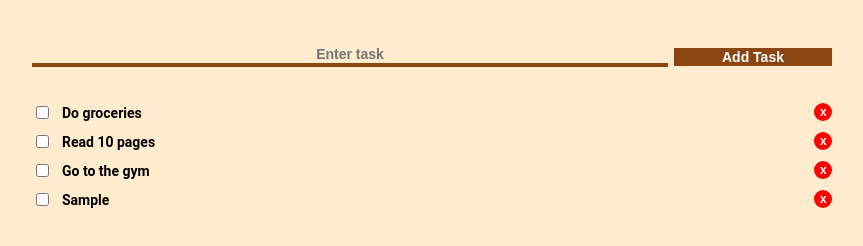
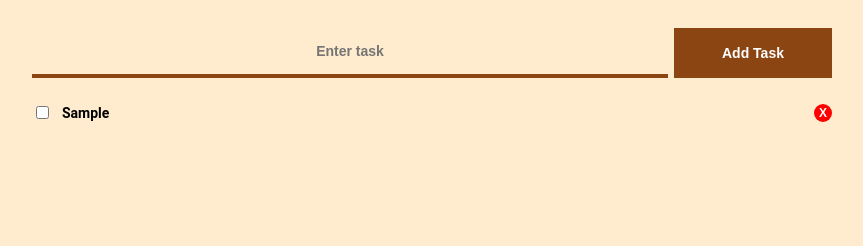
Before and after one commit to JuniorBrPr/ToDoList, a plain HTML site: page index.html in a window 1280 px wide. Both pictures are taken after typing "Sample" into the empty fields and a click on the button "Add Task". Shown: the part 86-332 px from the top of the page, without its empty margins (208-1071 px from the left). Drawn offline with Linux system fonts and the light colour scheme.

Commit message:
Final stage

```diff
--- a/app.js
+++ b/app.js
@@ -1,34 +1,49 @@
-const taskValue = document.getElementById("input-task");
+const newTaskText = document.getElementById("input-task");
 const taskList = document.getElementById("task-list");
 const addTaskBtn = document.getElementById("add-task-button");
+let taskListArray = [];
 
 addTaskBtn.addEventListener("click", addTask);
-loadCheckboxes();
+document.addEventListener("DOMContentLoaded", loadTaskList);
+document.addEventListener("DOMContentLoaded", saveTasks);
 
-function loadCheckboxes() {
-    document.querySelectorAll(".completed-check").forEach((checkbox) => {
-        checkbox.addEventListener("click", taskCompleted);
-    });
+function loadTaskList() {
+    taskListArray = JSON.parse(localStorage.getItem("tasks"));
+    if (taskListArray !== null) {
+        taskListArray.forEach((task) => {
+            createTask(task.text, task.completed);
+        });
+    } else {
+        taskListArray = [];
+    }
 }
 
 function addTask() {
-    const taskLi = createTask();
-    taskList.appendChild(taskLi);
-    taskValue.value = "";
+    createTask(newTaskText.value, false);
+    taskListArray.push(
+        {
+            text: newTaskText.value,
+            completed: false
+        }
+    );
+    newTaskText.value = "";
+    saveTasks();
 }
 
-function createTask() {
+function createTask(taskText, completed) {
     const checkbox = document.createElement("input");
     checkbox.className = "completed-check"
     checkbox.type = "checkbox";
     checkbox.name = "completed";
     checkbox.value = "completed";
+    checkbox.checked = completed;
+
     checkbox.addEventListener("click", taskCompleted);
     const text = document.createElement("span");
-    text.innerText = taskValue.value;
+    text.innerText = taskText;
     text.className = "task";
     const deleteBtn = document.createElement("button");
-    deleteBtn.innerText = "x";
+    deleteBtn.innerText = "X";
     deleteBtn.className = "delete-btn";
     deleteBtn.type = "button";
     deleteBtn.name = "delete";
@@ -39,7 +54,10 @@ function createTask() {
     li.appendChild(checkbox);
     li.appendChild(text);
     li.appendChild(deleteBtn);
-    return li;
+    if (completed) {
+        checkbox.parentNode.querySelector(".task").classList.add("completed");
+    }
+    taskList.appendChild(li);
 }
 
 function taskCompleted() {
@@ -49,8 +67,23 @@ function taskCompleted() {
     } else {
         task.classList.remove("completed");
     }
+    setTaskStatus(task.innerText)
+}
+
+function setTaskStatus(taskText) {
+    const index = taskListArray.findIndex((task) => task.text === taskText);
+    taskListArray[index].completed = !taskListArray[index].completed;
+    saveTasks()
 }
 
 function deleteTask() {
     this.parentNode.remove();
+    delete taskListArray[taskListArray.findIndex(
+        (task) => task.text === this.parentNode.querySelector(".task").innerText)
+        ];
+    saveTasks();
 }
+
+function saveTasks() {
+    localStorage.setItem("tasks", JSON.stringify(taskListArray));
+}
--- a/index.html
+++ b/index.html
@@ -19,23 +19,7 @@
                 </div>
             </div>
         </form>
-        <ul id="task-list">
-            <li class="task-item">
-                <input class="completed-check" type="checkbox" name="completed" value="completed">
-                <span class="task">Do groceries</span>
-                <button class="delete-btn" type="button" name="delete" value="delete">x</button>
-            </li>
-            <li class="task-item">
-                <input class="completed-check" type="checkbox" name="completed" value="completed">
-                <span class="task">Read 10 pages</span>
-                <button class="delete-btn" type="button" name="delete" value="delete">x</button>
-            </li>
-            <li class="task-item">
-                <input class="completed-check" type="checkbox" name="completed" value="completed">
-                <span class="task">Go to the gym</span>
-                <button class="delete-btn" type="button" name="delete" value="delete">x</button>
-            </li>
-        </ul>
+        <ul id="task-list"></ul>
     </section>
 </main>
 <script src="app.js"></script>
--- a/style.css
+++ b/style.css
@@ -27,19 +27,12 @@ ul {
     min-height: 500px;
 }
 
-.form {
-    height: 100%;
-    width: 100%;
-}
-
 .form-input, .task {
     display: flex;
-    flex-direction: row;
-    justify-content: center;
     align-items: center;
 }
 
-.form-input {
+.form-input, #input-task, #add-task-button {
     height: 50px;
     width: 100%;
 }
@@ -54,20 +47,20 @@ ul {
 }
 
 #input-task, #add-task-button {
-    height: 100%;
-    width: 100%;
+    /*height: 100%;*/
+    /*width: 100%;*/
     font-size: 14px;
     font-weight: 700;
     text-align: center;
     border: none;
-    outline: none;
+    outline-style: none;
 }
 
 #input-task {
+    height: 44px;
     color: black;
     background: inherit;
     border-bottom: saddlebrown 4px solid;
-    margin-bottom: 4px;
 }
 
 #add-task-button {
@@ -91,6 +84,10 @@ ul {
 }
 
 .delete-btn {
+    display: flex;
+    justify-content: center;
+    align-items: center;
+    margin: auto;
     height: 18px;
     width: 18px;
     background-color: red;
```
